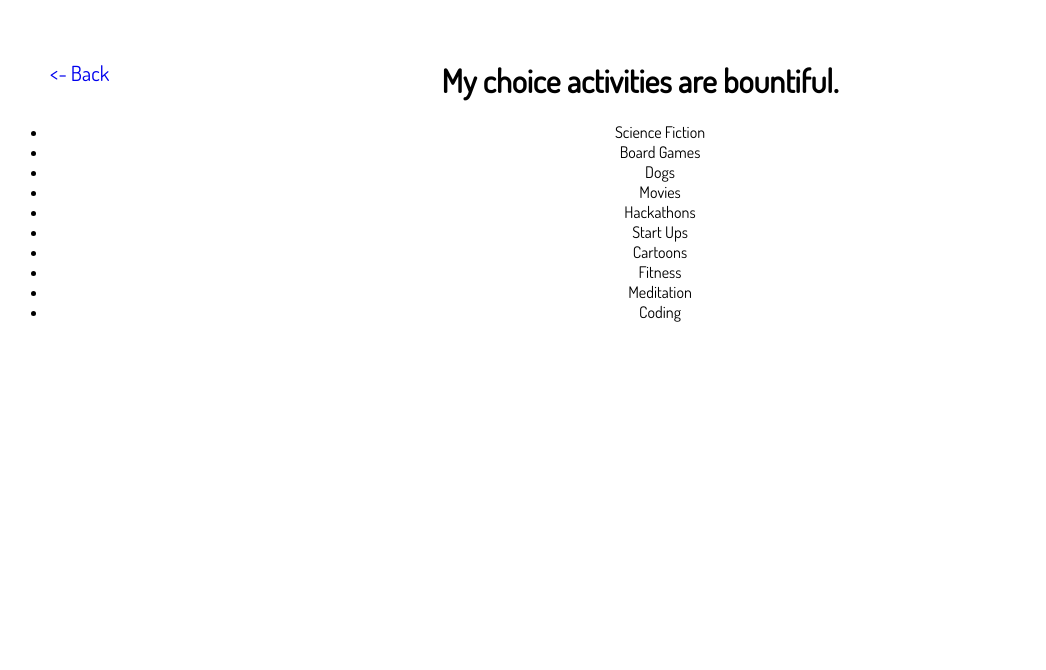
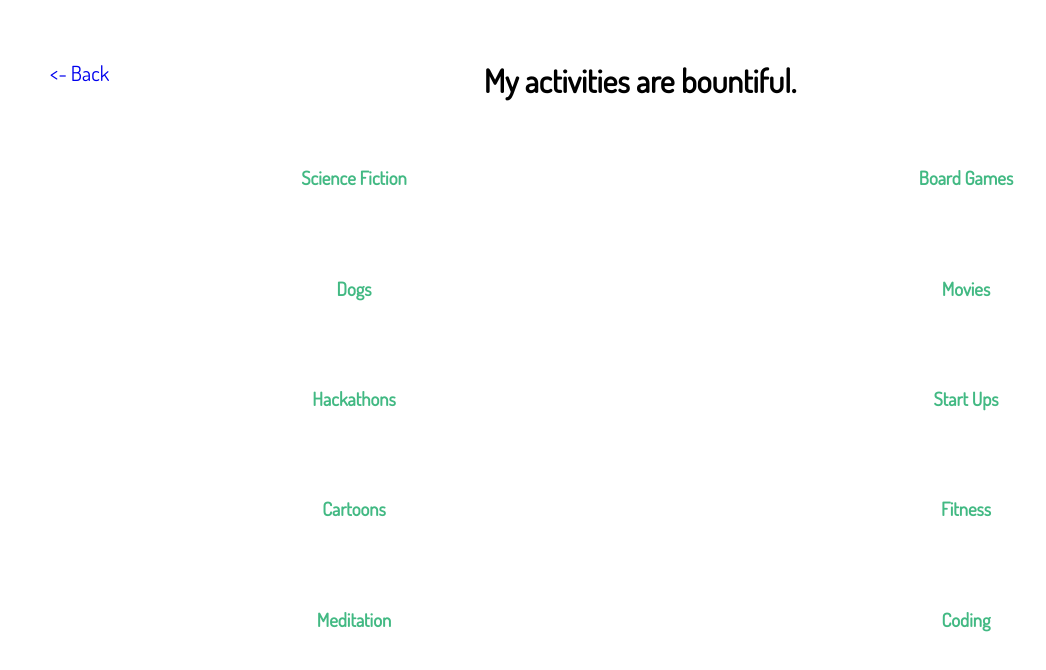
Before and after one commit to dlinch/portfolio2.0, a Vue app: page /#/hobbies in a window 1280 px wide. Shown: the top 670 px of the page, without its empty margins (0-1046 px from the left). Built offline with nearby package versions, Linux system fonts and the light colour scheme; a web font is replaced by a local one.

Commit message:
logic on hobbies page complete. each hobby is its own component

```diff
--- a/src/components/Hobbies.vue
+++ b/src/components/Hobbies.vue
@@ -1,23 +1,24 @@
 <template>
   <div class="hobbies">
     <back-button></back-button>
-    <h1>My choice activities are bountiful.</h1>
-    <ul>
-      <li v-for="hobby in hobbies">
-        {{hobby.name}}
-        <div class="description">
-          <p>{{hobby.description}}</p>
-        </div>
+    <h1>My activities are bountiful.</h1>
+    <ul class="hobby-list">
+      <li v-for="(hobby, index) in hobbies">
+        <hobby :hobby="hobby"></hobby>
       </li>
     </ul>
+
   </div>
 </template>
 
 <script>
+import Hobby from '@/components/Hobby';
+
 export default {
   name: 'hobbies',
   data() {
     return {
+      showDescription: false,
       hobbies: [
         {
           name: 'Science Fiction',
@@ -62,6 +63,9 @@ export default {
       ],
     };
   },
+  components: {
+    hobby: Hobby,
+  },
 };
 </script>
 
@@ -69,4 +73,20 @@ export default {
   .description {
     display: none;
   }
+
+  .hobby-list {
+    display: grid;
+    grid-template-columns: 1fr 1fr;
+  }
+
+  li {
+    display: inline-block;
+    padding: 5px 0;
+    margin: 20px 50px;
+    list-style: none;
+  }
+
+  li:hover {
+    cursor: pointer;
+  }
 </style>
--- /dev/null
+++ b/src/components/Hobby.vue
@@ -0,0 +1,40 @@
+<template>
+  <div>
+    <h3 @click="toggle">{{hobby.name}}</h3>
+    <transition name="fade">
+      <p v-if="showHobby">{{hobby.description}}</p>
+    </transition>
+  </div>
+</template>
+
+<script>
+export default {
+  props: {
+    hobby: Object,
+  },
+  // props: ['hobby'],
+  data() {
+    return {
+      showHobby: false,
+    };
+  },
+  methods: {
+    toggle() {
+      this.showHobby = !this.showHobby;
+    },
+  },
+};
+</script>
+
+<style>
+h3 {
+  color: #42b983;
+}
+
+.fade-enter-active, .fade-leave-active {
+  transition: opacity .5s
+}
+.fade-enter, .fade-leave-to /* .fade-leave-active below version 2.1.8 */ {
+  opacity: 0
+}
+</style>
```
